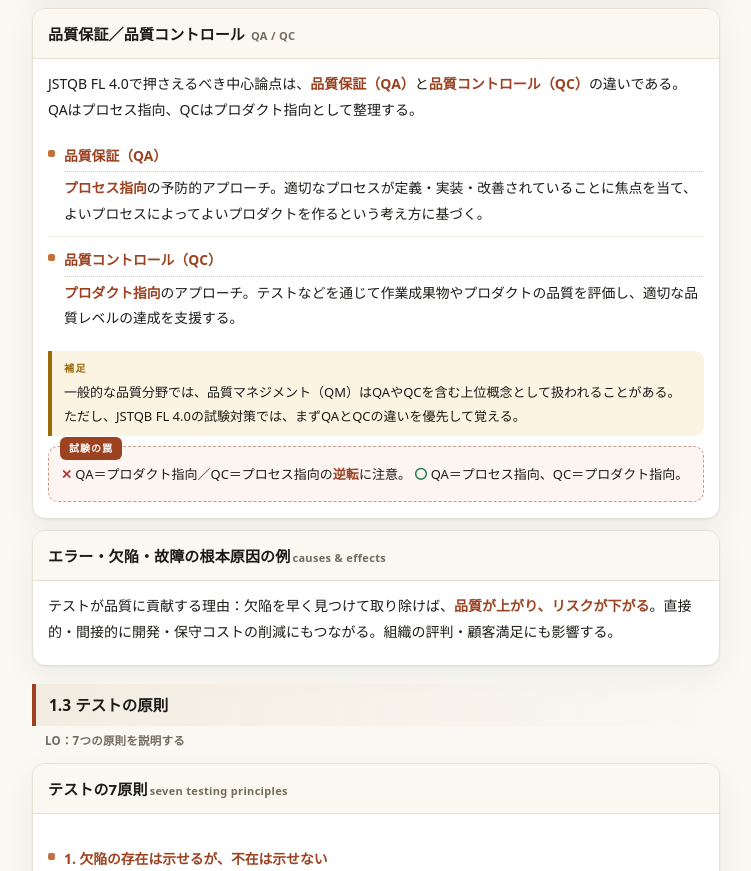
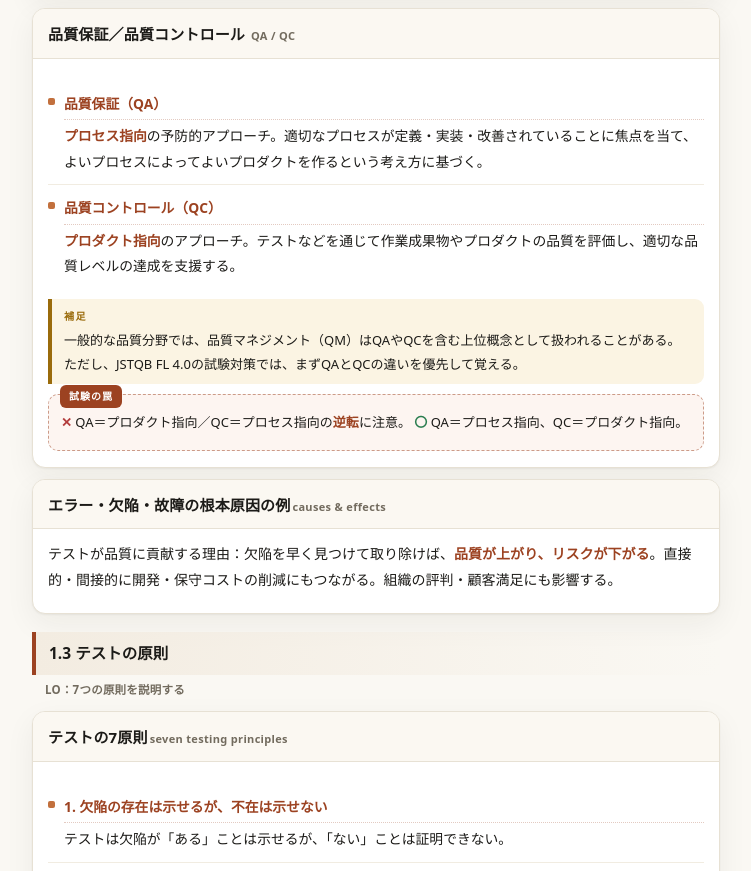
Before and after one commit to YUHI-ITO/JSTQB-study-support, a plain HTML site: page JSTQB_参考書.html in a window 1280 px wide. Shown: the part 3532-4403 px from the top of the page, without its empty margins (264-1015 px from the left). Drawn offline with Linux system fonts and the light colour scheme.

Commit message:
Update JSTQB_参考書.html

```diff
--- a/JSTQB_参考書.html
+++ b/JSTQB_参考書.html
@@ -277,10 +277,6 @@
     <span class="en">QA / QC</span>
   </div>
   <div class="t-body">
-    <p class="def">
-      JSTQB FL 4.0で押さえるべき中心論点は、<b>品質保証（QA）</b>と<b>品質コントロール（QC）</b>の違いである。
-      QAはプロセス指向、QCはプロダクト指向として整理する。
-    </p>
     <ul class="sub">
       <li>
         <span class="lbl">品質保証（QA）</span>
```
